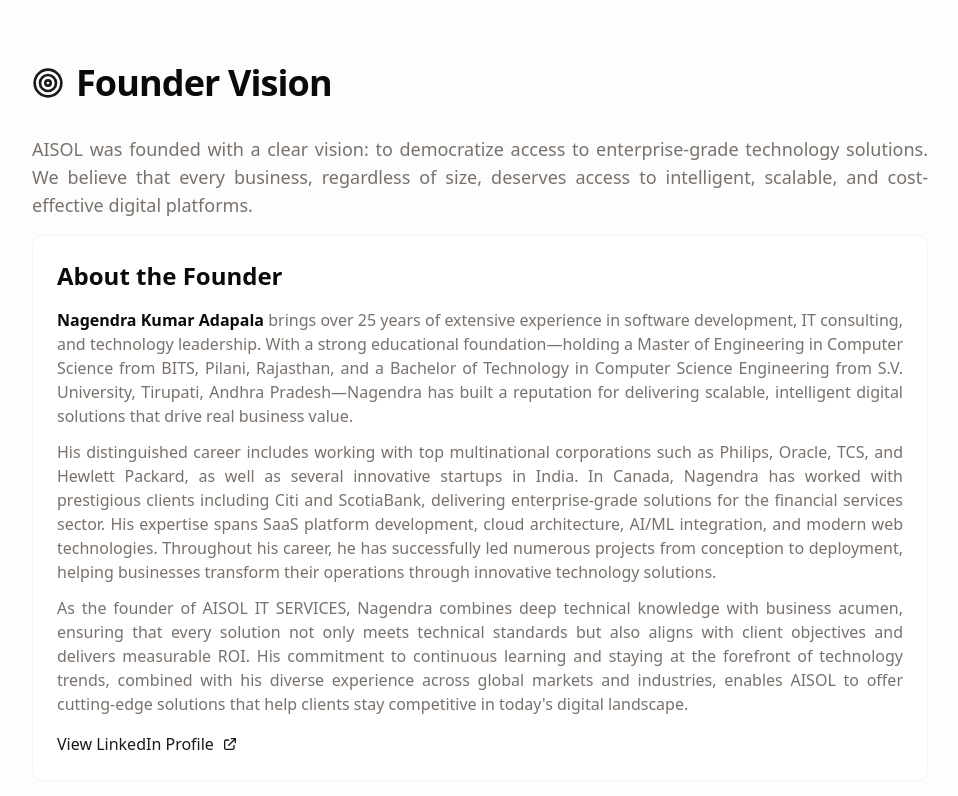
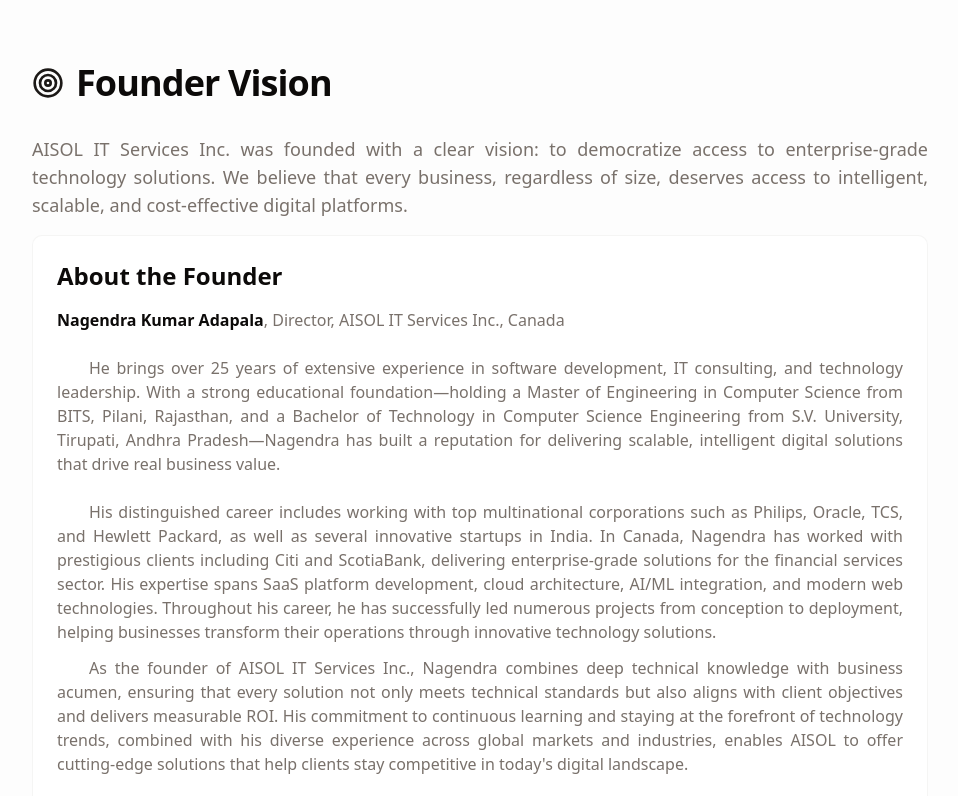
Before and after one commit to nagendra2025/aisol-itservices, a Next.js app: page /about in a window 1280 px wide. Shown: the part 880-1676 px from the top of the page, without its empty margins (160-1118 px from the left). Built offline with nearby package versions, Linux system fonts and the light colour scheme.

Commit message:
Updated with a few more details

```diff
--- a/src/app/about/page.tsx
+++ b/src/app/about/page.tsx
@@ -6,7 +6,7 @@
 export const metadata = generateMetadata({
   title: "About",
   description:
-    "Learn about AISOL IT SERVICES INC - Our vision, philosophy, and commitment to engineering intelligent digital platforms. Based in Burlington, ON.",
+    "Learn about AISOL IT SERVICES INC - Our vision, philosophy, and commitment to engineering intelligent digital platforms. Based in Burlington, ON, Canada.",
   path: "/about",
 });
 
@@ -78,22 +78,26 @@
             <AnimatedSection delay={0.1}>
               <div className="prose prose-lg dark:prose-invert max-w-none">
                 <p className="mb-4 text-lg text-muted-foreground text-justify">
-                  AISOL was founded with a clear vision: to democratize access to
+                  AISOL IT Services Inc. was founded with a clear vision: to democratize access to
                   enterprise-grade technology solutions. We believe that every
                   business, regardless of size, deserves access to intelligent,
                   scalable, and cost-effective digital platforms.
                 </p>
                 <div className="mb-6 rounded-lg border border-border/40 bg-card p-6">
                   <h3 className="mb-4 text-2xl font-semibold">About the Founder</h3>
-                  <p className="mb-3 text-base text-muted-foreground text-justify">
-                    <strong className="text-foreground">Nagendra Kumar Adapala</strong> brings over 25 years of
-                    extensive experience in software development, IT consulting, and technology leadership.
-                    With a strong educational foundation—holding a Master of Engineering in Computer Science
-                    from BITS, Pilani, Rajasthan, and a Bachelor of Technology in Computer Science Engineering
-                    from S.V. University, Tirupati, Andhra Pradesh—Nagendra has built a reputation for delivering
-                    scalable, intelligent digital solutions that drive real business value.
-                  </p>
-                  <p className="mb-3 text-base text-muted-foreground text-justify">
+                  <div className="mb-6">
+                    <p className="mb-6 text-base text-muted-foreground">
+                      <strong className="text-foreground">Nagendra Kumar Adapala</strong>, Director, AISOL IT Services Inc., Canada
+                    </p>
+                    <p className="indent-8 text-base text-muted-foreground text-justify">
+                      He brings over 25 years of extensive experience in software development, IT consulting, and technology leadership.
+                      With a strong educational foundation—holding a Master of Engineering in Computer Science
+                      from BITS, Pilani, Rajasthan, and a Bachelor of Technology in Computer Science Engineering
+                      from S.V. University, Tirupati, Andhra Pradesh—Nagendra has built a reputation for delivering
+                      scalable, intelligent digital solutions that drive real business value.
+                    </p>
+                  </div>
+                  <p className="mb-3 indent-8 text-base text-muted-foreground text-justify">
                     His distinguished career includes working with top multinational corporations such as Philips,
                     Oracle, TCS, and Hewlett Packard, as well as several innovative startups in India.
                     In Canada, Nagendra has worked with prestigious clients including Citi and ScotiaBank,
@@ -102,8 +106,8 @@
                     Throughout his career, he has successfully led numerous projects from conception to deployment,
                     helping businesses transform their operations through innovative technology solutions.
                   </p>
-                  <p className="mb-4 text-base text-muted-foreground text-justify">
-                    As the founder of AISOL IT SERVICES, Nagendra combines deep technical knowledge with
+                  <p className="mb-4 indent-8 text-base text-muted-foreground text-justify">
+                    As the founder of AISOL IT Services Inc., Nagendra combines deep technical knowledge with
                     business acumen, ensuring that every solution not only meets technical standards but
                     also aligns with client objectives and delivers measurable ROI. His commitment to
                     continuous learning and staying at the forefront of technology trends, combined with
--- a/src/app/careers/page.tsx
+++ b/src/app/careers/page.tsx
@@ -10,7 +10,7 @@
 export const metadata = generateMetadata({
   title: "Careers",
   description:
-    "Join AISOL IT SERVICES INC. Explore career opportunities in SaaS development, IT consulting, and technology. Based in Burlington, ON.",
+    "Join AISOL IT SERVICES INC. Explore career opportunities in SaaS development, IT consulting, and technology. Based in Burlington, ON, Canada.",
   path: "/careers",
 });
 
--- a/src/lib/constants.ts
+++ b/src/lib/constants.ts
@@ -44,7 +44,7 @@
 export const COMPANY_INFO = {
   name: "AISOL IT SERVICES INC",
   tagline: "Engineering Intelligent Digital Platforms",
-  location: "Burlington, ON",
+  location: "Burlington, ON, Canada",
   email: "aisol2k25@gmail.com",
 } as const;
 
```
